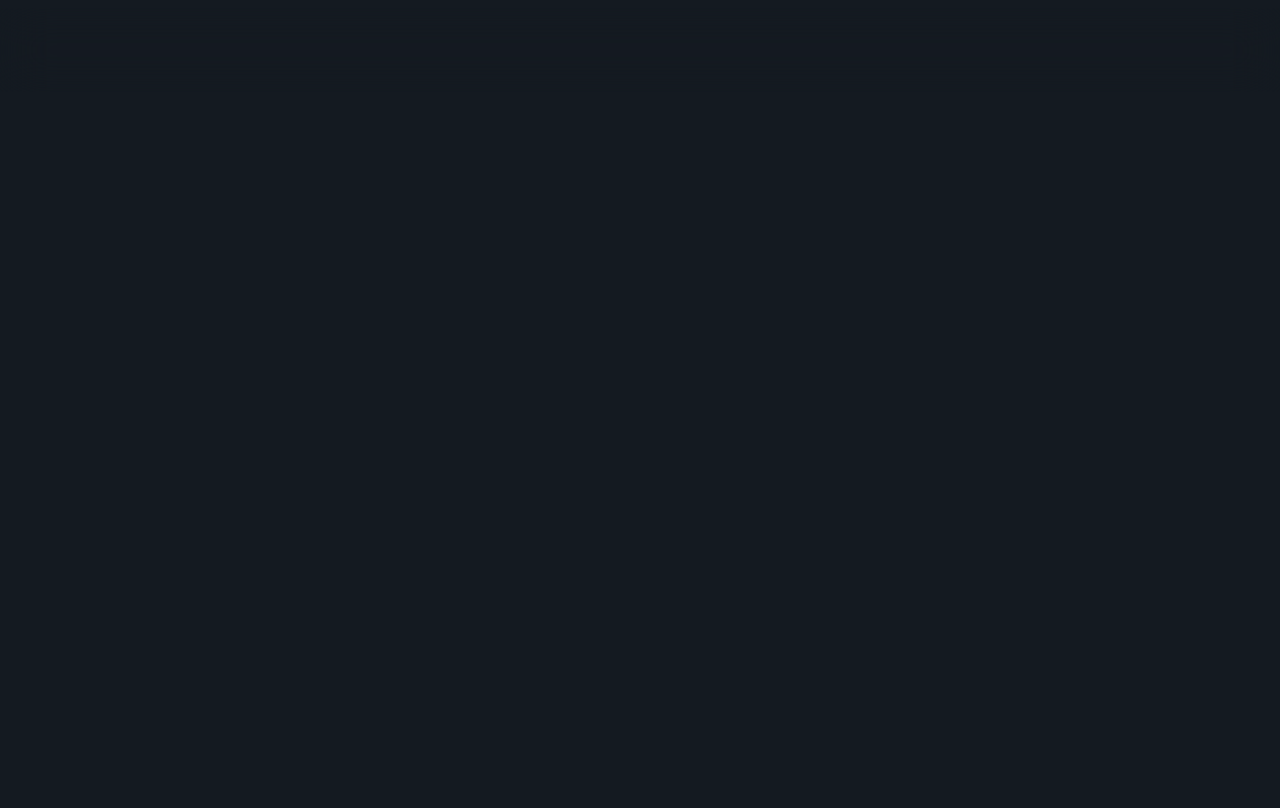
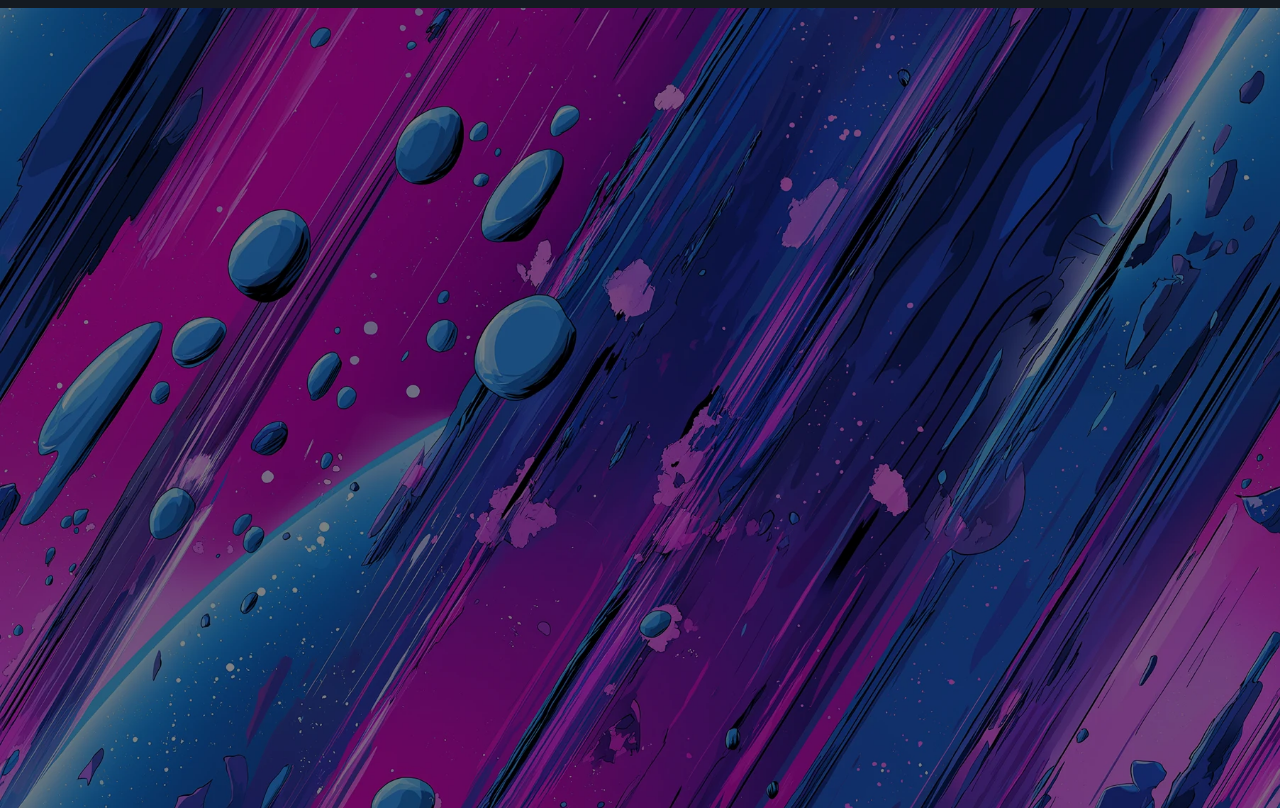
Before and after one commit to jnaples/ai-teammate, a Next.js app: page /ai-teammate in a window 1280 px wide. Built offline with nearby package versions, Linux system fonts and the light colour scheme.

Commit message:
change background

```diff
--- a/src/app/ai-teammate/page.tsx
+++ b/src/app/ai-teammate/page.tsx
@@ -948,8 +948,11 @@ export default function Home() {
 
   return (
     <>
-      <main className="relative min-h-screen w-full pb-20">
-        <div className="sticky top-0 z-10 mt-2 mb-10 w-full py-4 backdrop-blur-xl">
+      <main
+        className="relative min-h-screen w-full bg-cover bg-top pb-20"
+        style={{ backgroundImage: "url('/rock-bg.webp')" }}
+      >
+        <div className="mt-2 mb-10 w-full py-4">
           <Image
             src="/logo.svg"
             width={220}
--- a/src/app/page.tsx
+++ b/src/app/page.tsx
@@ -38,7 +38,7 @@ export default function Home() {
           data-aos-delay="200"
         >
           <div className="container mx-auto">
-            <div className="mx-auto flex max-w-fit flex-col items-center justify-center gap-8 rounded-2xl border-[.5px] border-slate-500/70 bg-slate-900/70 p-10">
+            <div className="mx-auto flex max-w-fit flex-col items-center justify-center gap-6 rounded-3xl border-[.5px] border-slate-500/70 bg-slate-900/80 p-10">
               <h1 className="text-[var(--font-montserrat) max-w-3xl text-center text-5xl leading-tight font-bold text-white">
                 Supercharge your workday with{" "}
                 <span className="bg-gradient-to-r from-[#0FC2F4] via-[#3426FD] to-[#F204AE] bg-clip-text text-transparent">
```
Also changed, not shown: public/robot-bg.webp, public/rock-bg.webp (added).
